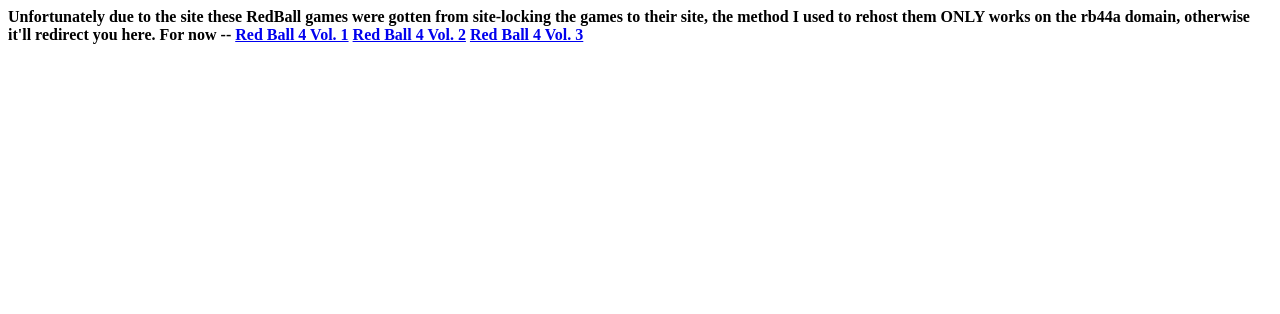
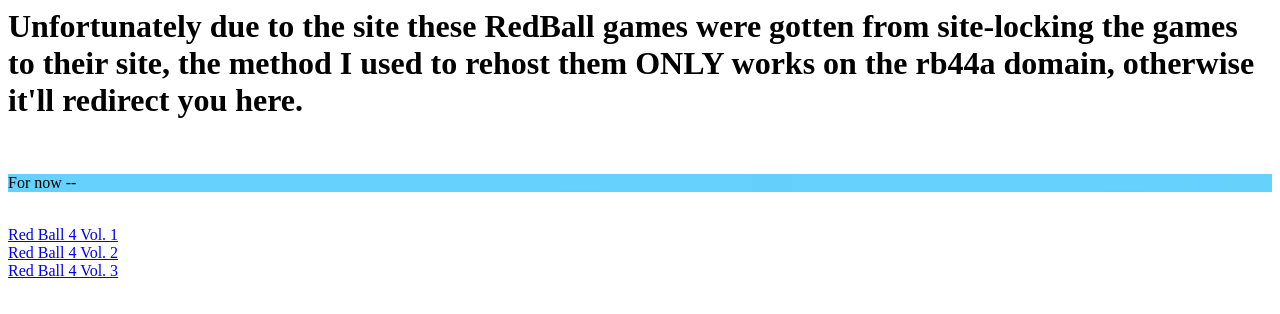
Before and after one commit to rb44a/rb44a.github.io, a plain HTML site: page index.html in a window 1280 px wide. Drawn offline with Linux system fonts and the light colour scheme.

Commit message:
Update index.html

```diff
--- a/index.html
+++ b/index.html
@@ -6,8 +6,10 @@
   </style>
 </head>
 <body>
-  <b>Unfortunately due to the site these RedBall games were gotten from site-locking the games to their site, the method I used to rehost them ONLY works on the rb44a domain, otherwise it'll redirect you here.
-    For now --
-    <a href="https://rb44a.github.io/RedBall_V1/">Red Ball 4 Vol. 1</a>
-    <a href="https://rb44a.github.io/RedBall_V2/">Red Ball 4 Vol. 2</a>
+  <h1>Unfortunately due to the site these RedBall games were gotten from site-locking the games to their site, the method I used to rehost them ONLY works on the rb44a domain, otherwise it'll redirect you here.</h1>
+    <br>
+  <p>For now --</p>
+  <br>
+    <a href="https://rb44a.github.io/RedBall_V1/">Red Ball 4 Vol. 1</a> <br>
+    <a href="https://rb44a.github.io/RedBall_V2/">Red Ball 4 Vol. 2</a> <br>
     <a href="https://rb44a.github.io/RedBall_V3/">Red Ball 4 Vol. 3</a>
```
